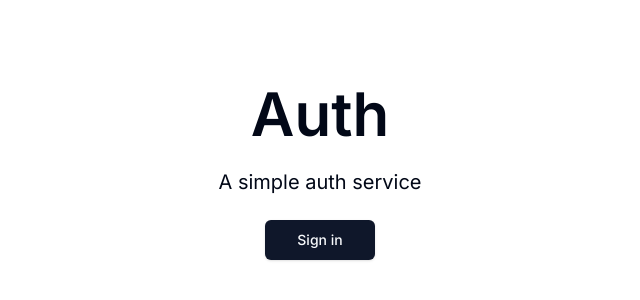
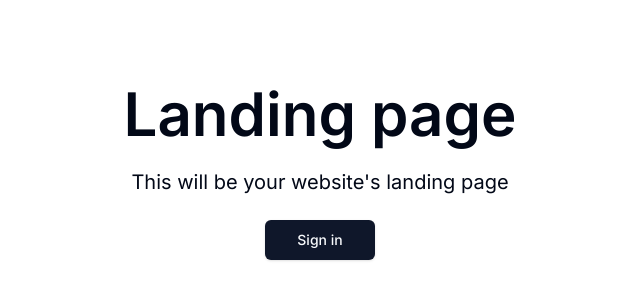
Before and after one commit to Samarthbhat52/next-auth, a Next.js app: page / in a window 1280 px wide. Shown: the part 228-528 px from the top of the page, without its empty margins (320-960 px from the left). Built offline with nearby package versions, Linux system fonts and the light colour scheme.

Commit message:
(style): Landing page  and readme changes.

```diff
--- a/src/app/page.tsx
+++ b/src/app/page.tsx
@@ -5,8 +5,8 @@ export default function Home() {
   return (
     <div className="flex flex-col h-full items-center justify-center">
       <div className="space-y-6 text-center">
-        <h1 className="text-6xl font-semibold">Auth</h1>
-        <p className="text-xl">A simple auth service</p>
+        <h1 className="text-6xl font-semibold">Landing page</h1>
+        <p className="text-xl">This will be your website&apos;s landing page</p>
         <div>
           <LoginButton>
             <Button size="lg">Sign in</Button>
```
Also changed, not shown: 1 other file (tests, documents, lock files or other folders).
